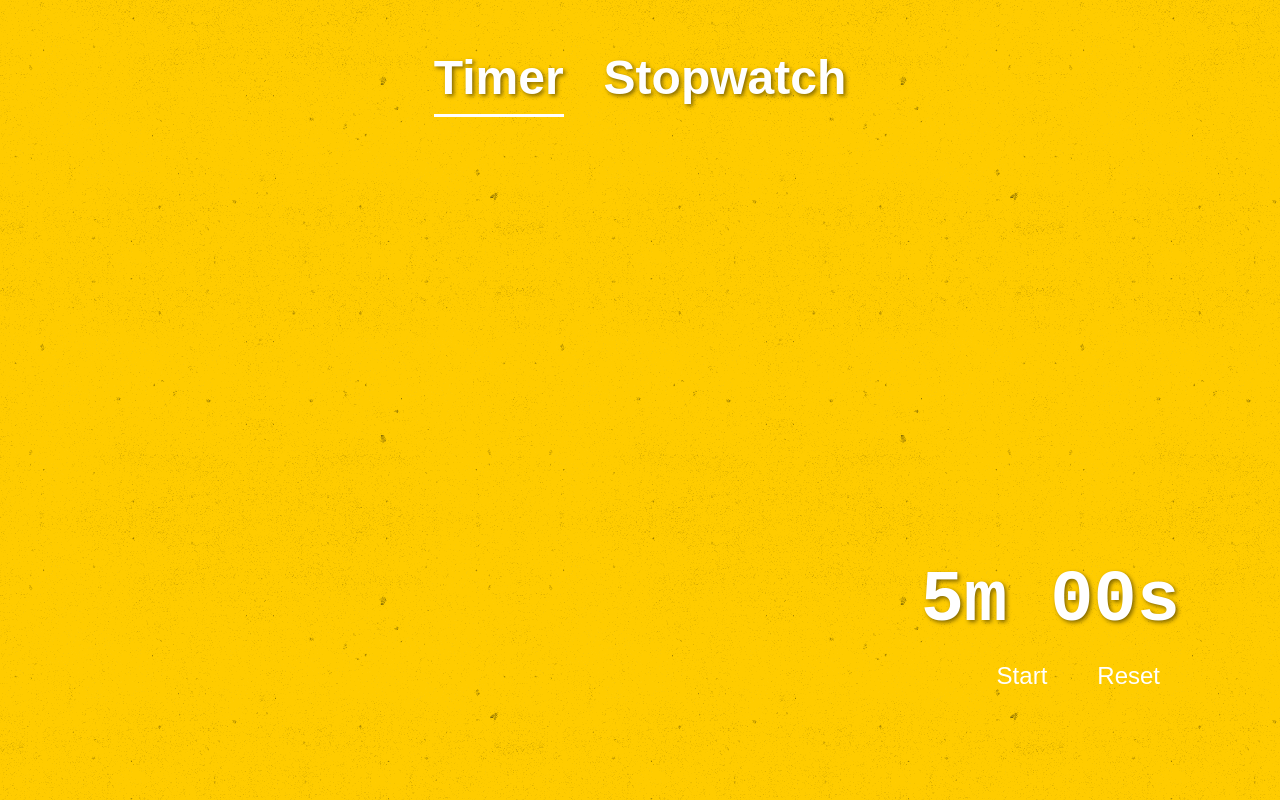
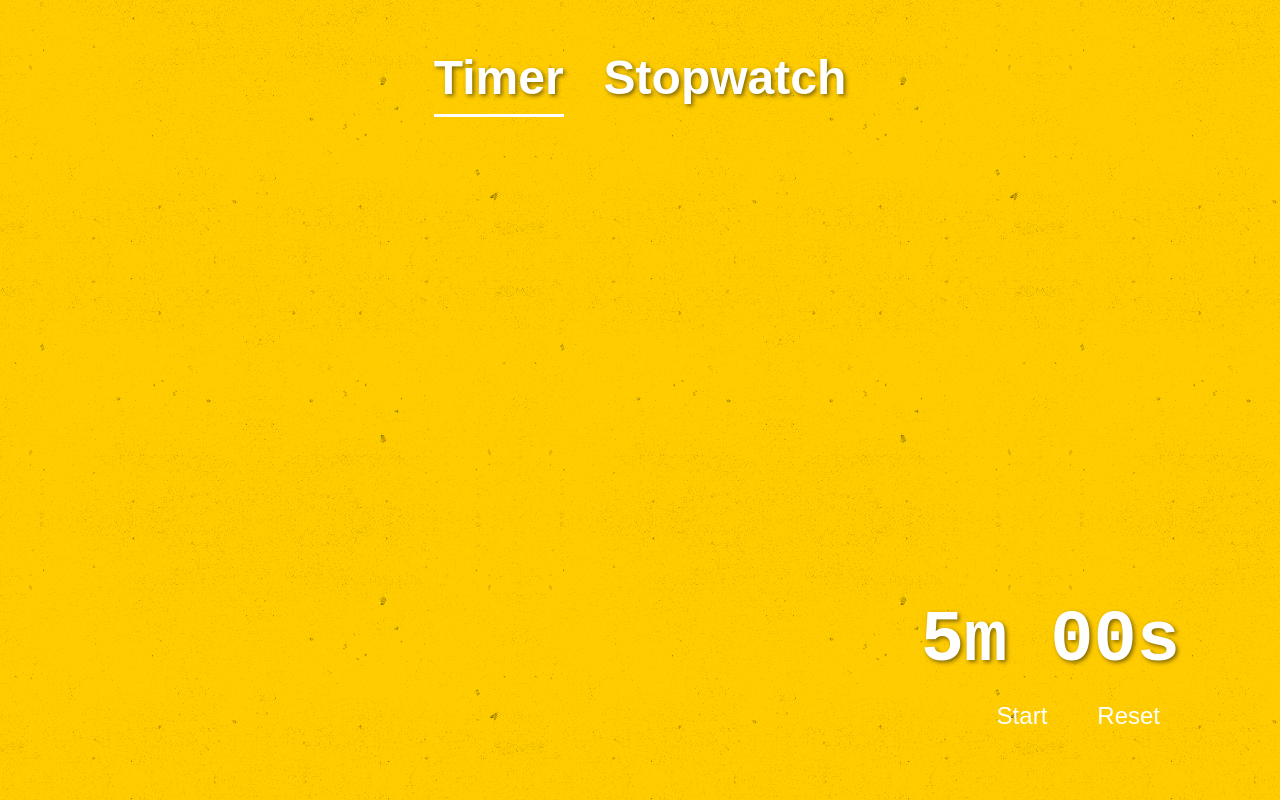
Before and after one commit to NacarateJ/cats-timer, a React (Create React App) app: page / in a window 1280 px wide. Both pictures are taken after a click on the button "Timer". Built offline with nearby package versions, Linux system fonts and the light colour scheme.

Commit message:
Center text, adjust bottom space

```diff
--- a/src/styles/Timer.scss
+++ b/src/styles/Timer.scss
@@ -4,8 +4,9 @@
   display: flex;
   flex-direction: column;
   justify-content: center;
+  text-align: center;
   position: absolute;
-  bottom: 100px;
+  bottom: 60px;
   font-size: 48px;
   font-weight: bold;
   font-family: monospace;
```
